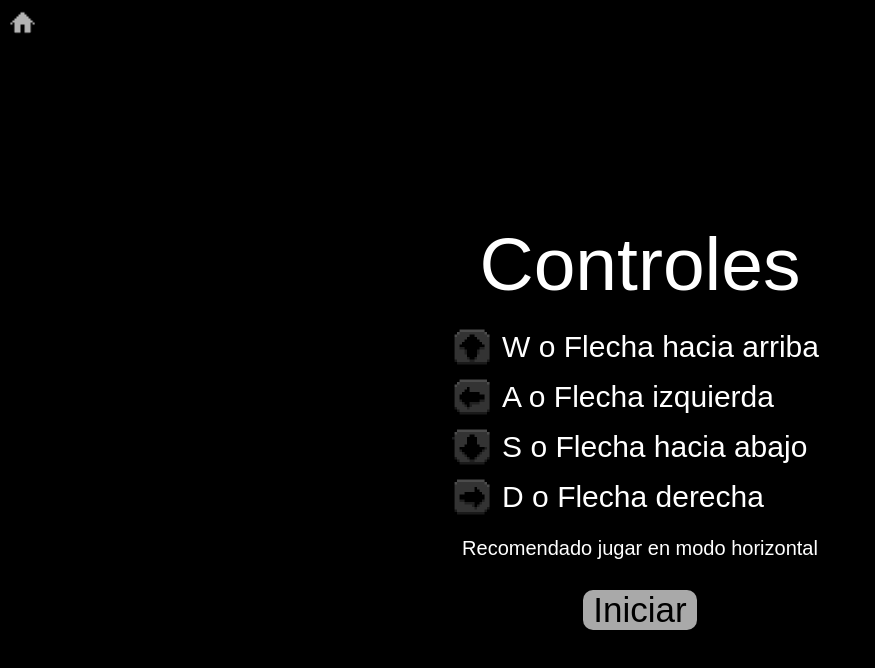
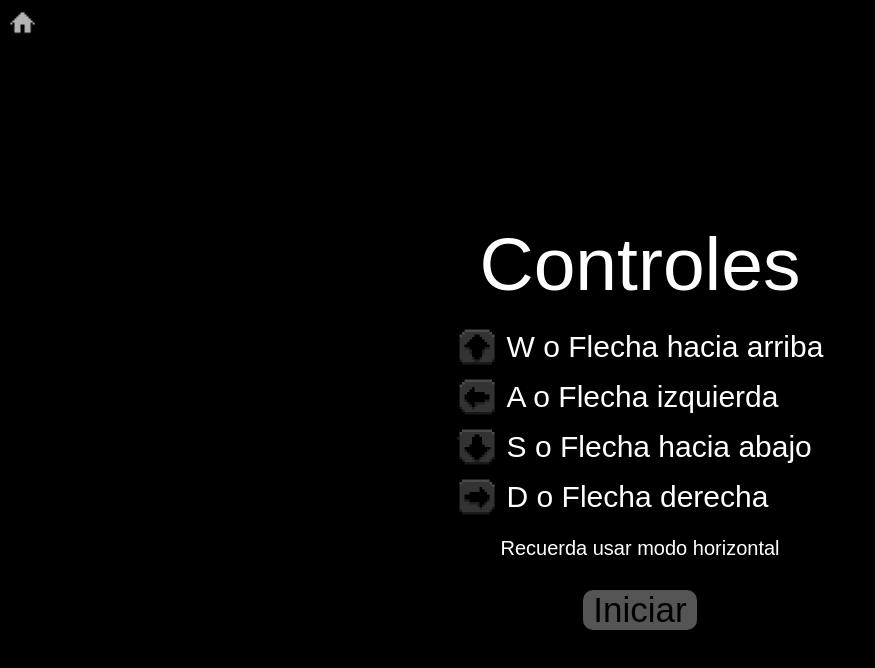
Before and after one commit to RDev00/proyecto-beo, a website with bundled scripts: page public/game.html in a window 1280 px wide. Shown: the whole page, without its empty margins (0-875 px from the left). Built offline with nearby package versions, Linux system fonts and the light colour scheme; a web font is replaced by a local one.

Commit message:
Agregacion de funciones como detectar size de pantalla y bugfixes leves

```diff
--- a/package.json
+++ b/package.json
@@ -1,7 +1,7 @@
 {
   "name": "proyecto-beo",
-  "version": "0.0.0",
-  "description": "-----------------",
+  "version": "1.0.0",
+  "description": "proyecto hecho por RDev00",
   "main": "index.js",
   "scripts": {
     "build": "npm install express nodemon path",
--- a/public/game.css
+++ b/public/game.css
@@ -163,6 +163,11 @@ body { background-color: black; }
   background-color: #252525;
   color: white;
 }
+.disabled {
+  cursor: not-allowed;
+  opacity: 0.5;
+  pointer-events: none;
+}
 .controls {
   display: flex;
   flex-direction: column;
@@ -181,6 +186,7 @@ body { background-color: black; }
   width: 40px;
 }
 .advertence {
+  display: none;
 	text-align: center;
 	font-size: 20px;
 	padding: 10px;
--- a/public/game.html
+++ b/public/game.html
@@ -33,7 +33,7 @@
         <p>D o Flecha derecha</p>
       </div>
 
-      <p class="advertence">Recomendado jugar en modo horizontal</p>
+      <p class="advertence" id="sizeMessage">Recuerda usar modo horizontal</p>
     </div>
     <button id="start" type="button">Iniciar</button>
   </div>
--- a/public/scripts/game.js
+++ b/public/scripts/game.js
@@ -10,6 +10,7 @@ import playerShoot from './game_functions/player/playerShoot.js';
 import enemyGeneration from './game_functions/enemys/enemyGeneration.js';
 import verifyStatus from './game_functions/player/verifyStatus.js';
 import getVolume from './functions/getVolume.js';
+import updateSize from './game_functions/deviceSize/updateSize.js';
 
 const back = document.getElementById('back');
 const restart = document.getElementById('restart');
@@ -22,6 +23,8 @@ let enemys = document.getElementsByClassName('enemy');
 let metheors = document.getElementsByClassName('metheor');
 back.onclick = () => { redirection('/') };
 restart.onclick = () => { redirection('/game') };
+
+updateSize();
 
 function startGame(){
 	particles();
--- /dev/null
+++ b/public/scripts/game_functions/deviceSize/updateSize.js
@@ -0,0 +1,22 @@
+import verifySize from './verifySize.js';
+
+export default function updateSize(){
+	let compatibility = verifySize();
+	const button = document.getElementById('start');
+	const msg = document.getElementById('sizeMessage');
+	if (compatibility === false) {
+		button.classList.add('disabled');
+		msg.style.display = 'block';
+	}
+	window.addEventListener('resize', e => {
+		window.location.reload();
+		compatibility = verifySize();
+		if (compatibility === false) {
+			button.classList.add('disabled');
+			msg.style.display = 'block';
+		} else {
+			button.classList.remove('disabled');
+			msg.style.display = 'none';
+		}
+	});
+}
--- /dev/null
+++ b/public/scripts/game_functions/deviceSize/verifySize.js
@@ -0,0 +1,28 @@
+export default function verifySize() {
+	const screenRatio = (window.innerWidth / window.innerHeight).toFixed(1)
+
+	const sizes = {
+		"mobile_iphone" : (19.5 / 9).toFixed(1),
+		"mobile_samsung" : (18.5 / 9).toFixed(1),
+		"mobile_others" : (20 / 9).toFixed(1),
+		"mobile_old" : (18 / 9).toFixed(1),
+		"pc" : (16 / 9).toFixed(1),
+		"pc_old" : (1 / 1).toFixed(1)
+	}
+
+	const verifyScreenSize = (
+		sizes.mobile_iphone === screenRatio ||
+		sizes.mobile_samsung === screenRatio ||
+		sizes.mobile_others === screenRatio ||
+		sizes.mobile_old === screenRatio ||
+		sizes.pc === screenRatio ||
+		sizes.pc_old === screenRatio
+	);
+
+	if (verifyScreenSize) {
+		return true;
+	}
+	else {
+		return false;
+	}
+}
--- a/public/style.css
+++ b/public/style.css
@@ -55,7 +55,7 @@
   color: white;
   width: 100%;
   opacity: 0.5;
-  padding: 10px;
+  padding: 10px 50px;
 }
 
 .menu {
```
Also changed, not shown: public/scripts/main.js (+8 -2 lines).
